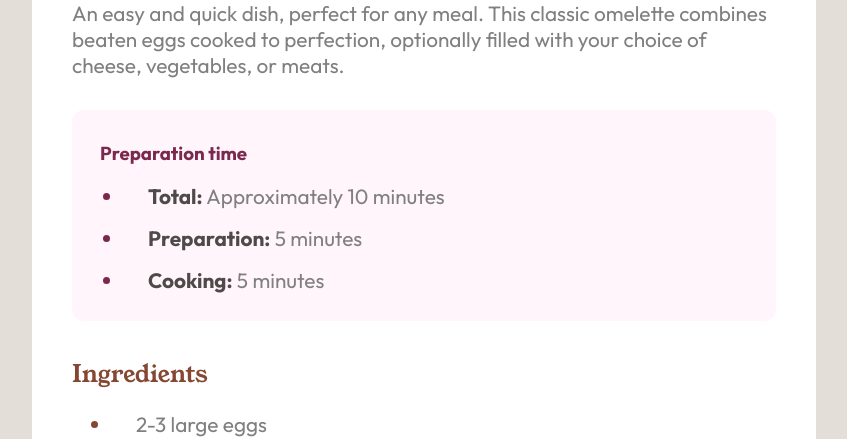
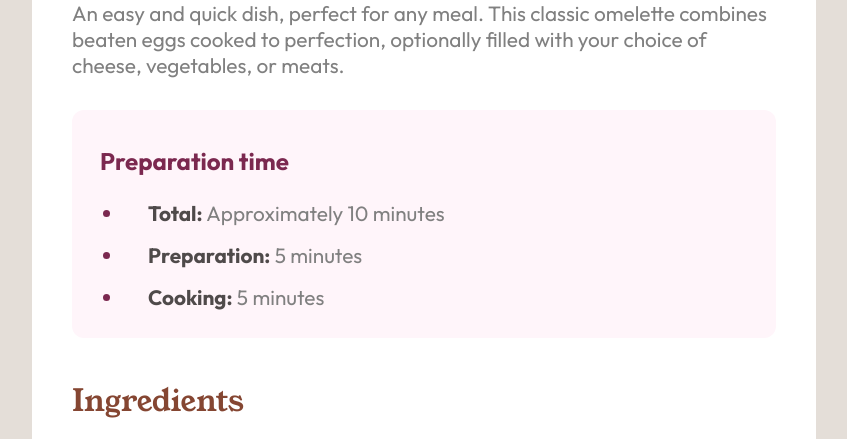
Before and after one commit to ash-109/recipe-page, a plain HTML site: page index.html in a window 1280 px wide. Shown: the part 530-969 px from the top of the page, without its empty margins (216-1063 px from the left). Drawn offline with Linux system fonts and the light colour scheme.

Commit message:
Update style.css
change font-size for h3 and h2

```diff
--- a/style/style.css
+++ b/style/style.css
@@ -60,6 +60,7 @@ object-fit: contain;
 .preparation_time h3 {
   margin-left: 1rem;
   color: var(--Dark-Raspberry);
+  font-size: 1.5rem;
 }
 .preparation_time ul li::marker {
   color: var(--Dark-Raspberry);
@@ -72,6 +73,7 @@ h2 {
   font-family: var(--heading-font);
   color: var(--Nutmeg);
   font-weight: 400;
+  font-size: 1.9rem;
 }
 #instructions ul li {
   line-height: 1.8rem;
```
